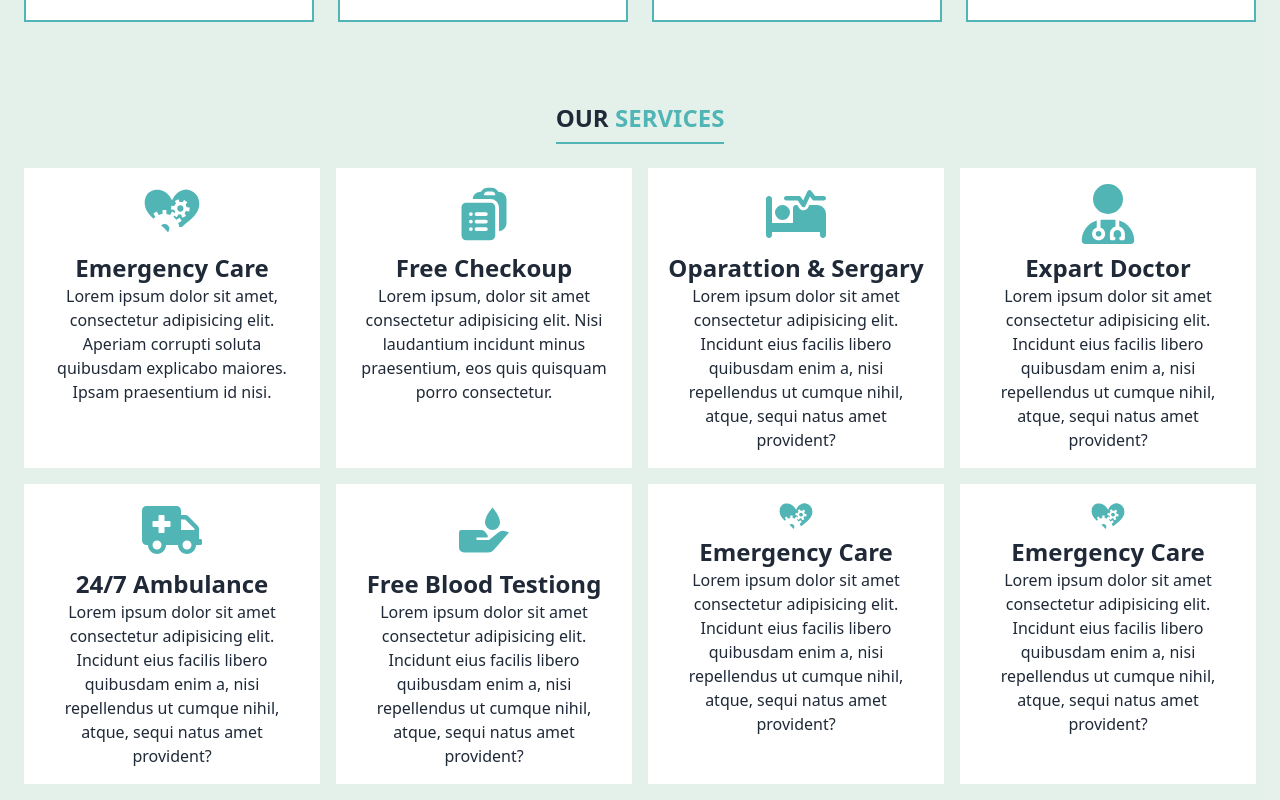
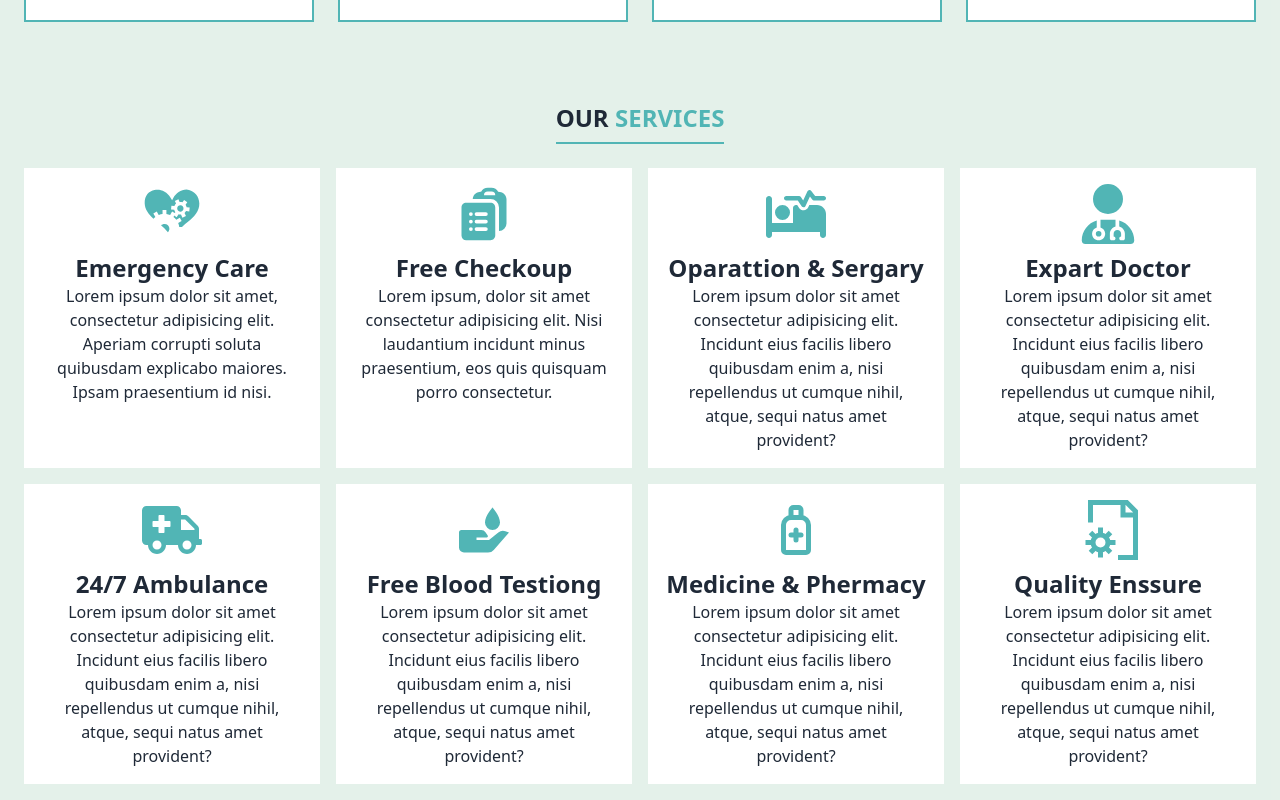
Before and after one commit to 0rakib0/Hospital-Management-Client, a React (Vite) app: page / in a window 1280 px wide. Shown: the part 775-1575 px from the top of the page. Built offline with nearby package versions, Linux system fonts and the light colour scheme.

Commit message:
service section complate

```diff
--- a/src/Pages/Home/Services.jsx
+++ b/src/Pages/Home/Services.jsx
@@ -4,13 +4,15 @@ import { HiClipboardDocumentList } from "react-icons/hi2";
 import { FaBedPulse, FaUserDoctor } from "react-icons/fa6";
 import { FaAmbulance } from "react-icons/fa";
 import { BiSolidDonateBlood } from "react-icons/bi";
+import { TbMedicineSyrup } from "react-icons/tb";
+import { GrDocumentConfig } from "react-icons/gr";
 
 const Service = () => {
     return (
         <div className="md:mt-20 mt-10">
             <SectionTitle title1='OUR' title2='SERVICES'></SectionTitle>
             <div className="grid grid-cols-4 gap-4">
-                <div className="bg-white p-4 text-center flex flex-col items-center hover:border-2 hover:border-primaryColor duration-300 hover:rounded-lg">
+                <div className="bg-white p-4 text-center flex flex-col items-center hover:border hover:border-primaryColor duration-300 hover:rounded-lg">
                     <div className="text-6xl text-primaryColor mb-2">
                         <GiLoveMystery></GiLoveMystery>
                     </div>
@@ -53,17 +55,17 @@ const Service = () => {
                     <p>Lorem ipsum dolor sit amet consectetur adipisicing elit. Incidunt eius facilis libero quibusdam enim a, nisi repellendus ut cumque nihil, atque, sequi natus amet provident?</p>
                 </div>
                 <div className="bg-white p-4 text-center flex flex-col items-center">
-                    <div className="text-4xl text-primaryColor">
-                        <GiLoveMystery></GiLoveMystery>
+                    <div className="text-6xl text-primaryColor mb-2">
+                        <TbMedicineSyrup></TbMedicineSyrup>
                     </div>
-                    <h4 className="text-2xl font-semibold">Emergency Care</h4>
+                    <h4 className="text-2xl font-semibold">Medicine & Phermacy</h4>
                     <p>Lorem ipsum dolor sit amet consectetur adipisicing elit. Incidunt eius facilis libero quibusdam enim a, nisi repellendus ut cumque nihil, atque, sequi natus amet provident?</p>
                 </div>
                 <div className="bg-white p-4 text-center flex flex-col items-center">
-                    <div className="text-4xl text-primaryColor">
-                        <GiLoveMystery></GiLoveMystery>
+                    <div className="text-6xl text-primaryColor mb-2">
+                        <GrDocumentConfig></GrDocumentConfig>
                     </div>
-                    <h4 className="text-2xl font-semibold">Emergency Care</h4>
+                    <h4 className="text-2xl font-semibold">Quality Enssure</h4>
                     <p>Lorem ipsum dolor sit amet consectetur adipisicing elit. Incidunt eius facilis libero quibusdam enim a, nisi repellendus ut cumque nihil, atque, sequi natus amet provident?</p>
                 </div>
             </div>
```
